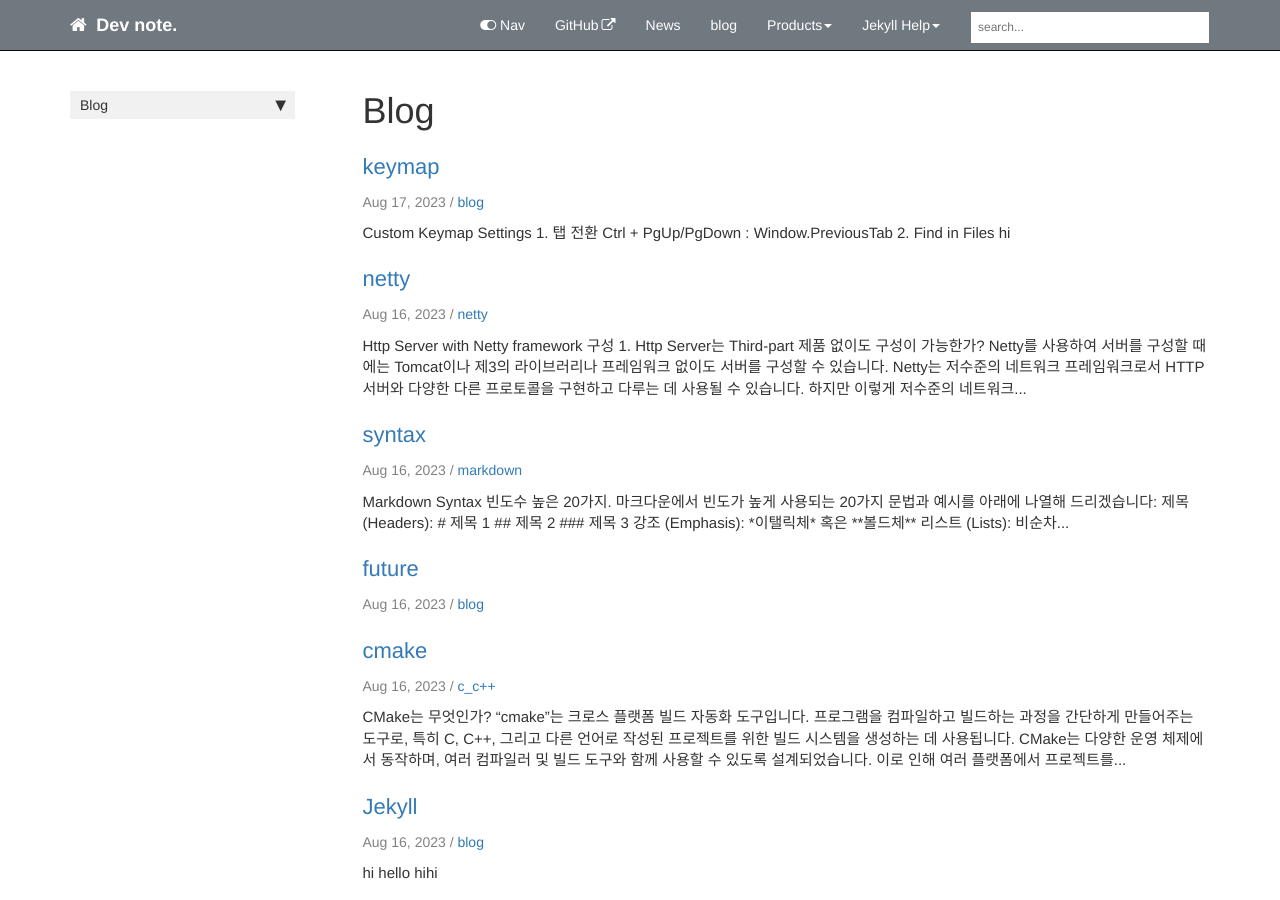
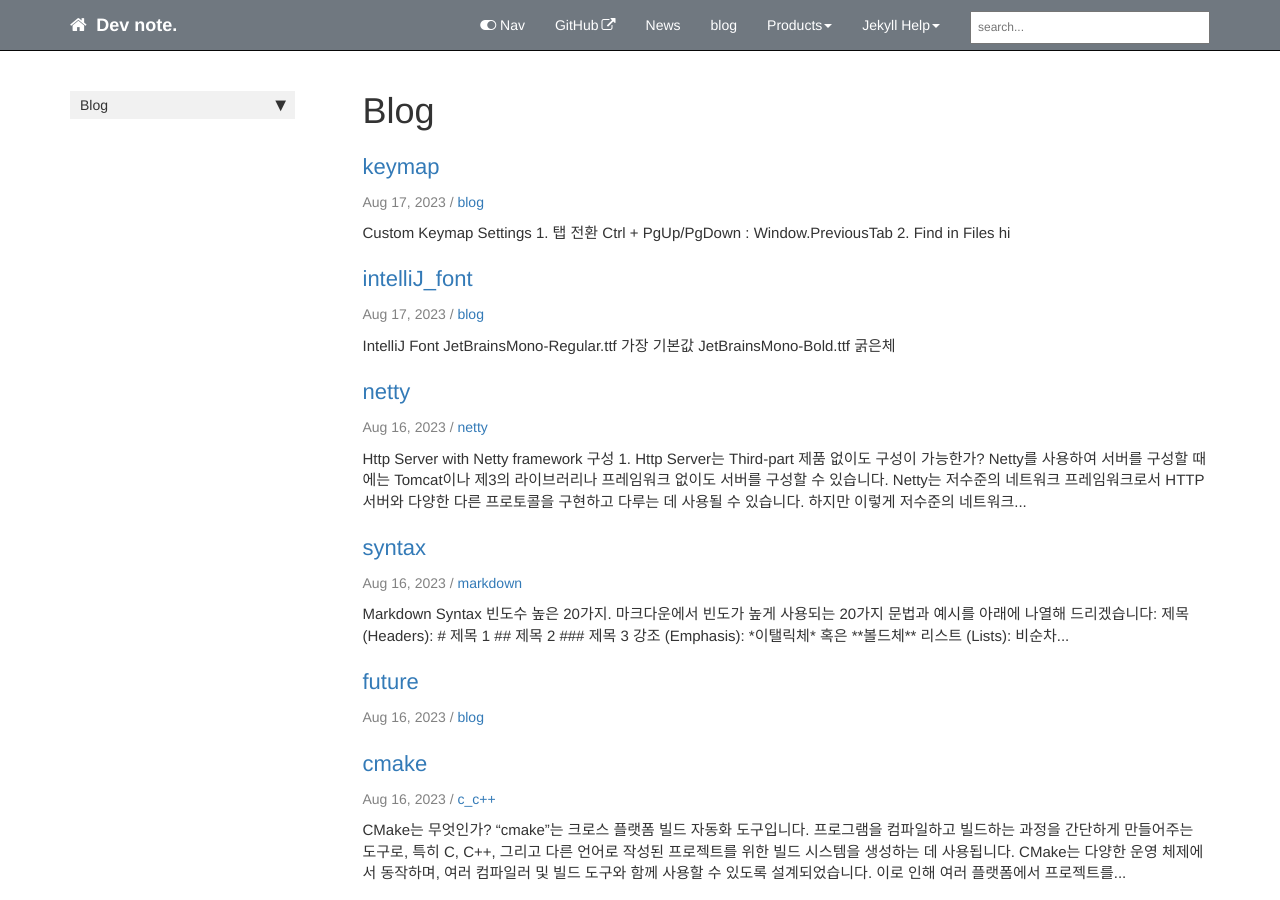
Before and after one commit to bfh3000/blog.github.io, a Jekyll site: the page built from pages/blog/blog.html, in a window 1280 px wide and 900 px high. Built offline with Jekyll 4.4.1, drawn with Linux system fonts in a browser that asks for light colours; comment, search, counter and statistics services are not loaded.

Commit message:
08-17 md 업데이트 및 추가.

```diff
--- a/_config.yml
+++ b/_config.yml
@@ -102,6 +102,7 @@ defaults:
 # these are defaults used for the frontmatter for these file types
 
 sidebars:
+- blog_sidebar
 - home_sidebar
 - mydoc_sidebar
 - product1_sidebar
--- /dev/null
+++ b/_posts/ide/font/2023-08-17-font.md
@@ -0,0 +1,15 @@
+---
+title: intelliJ_font
+published: true
+sidebar: blog_sidebar
+permalink: intelliJ_font.html
+folder: font
+tags: [blog]
+---
+
+# IntelliJ Font
+## JetBrainsMono-Regular.ttf
+가장 기본값
+
+## JetBrainsMono-Bold.ttf
+굵은체
```
Also changed, not shown: _posts/ide/visual_studio/2023-08-17-keymap.md (renamed from _posts/IDE/VisualStudio/2023-08-17-keymap.md, +1 -1 lines), _posts/netty/2023-08-16-netty.md (+3 -4 lines), images/ide/vs_font.png (added), images/netty/netty_logo.png (added).
